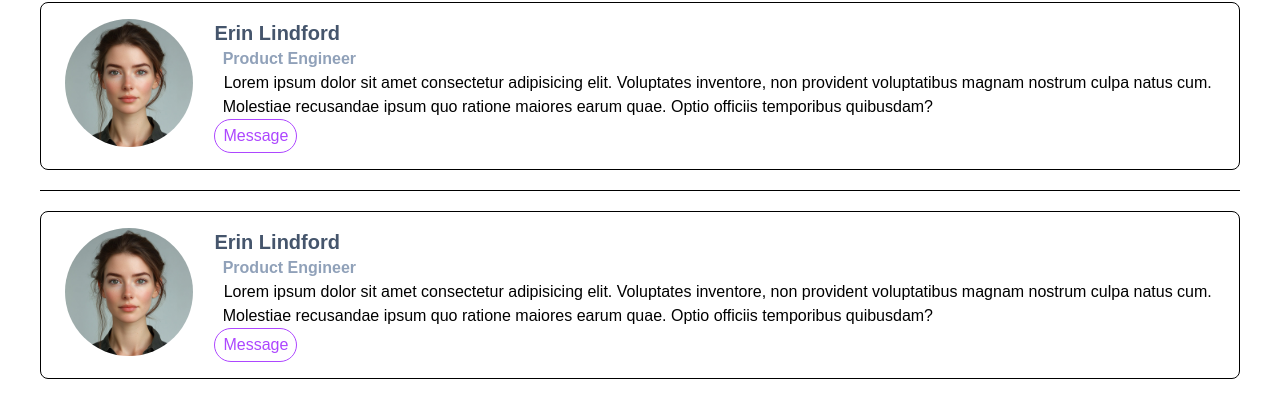
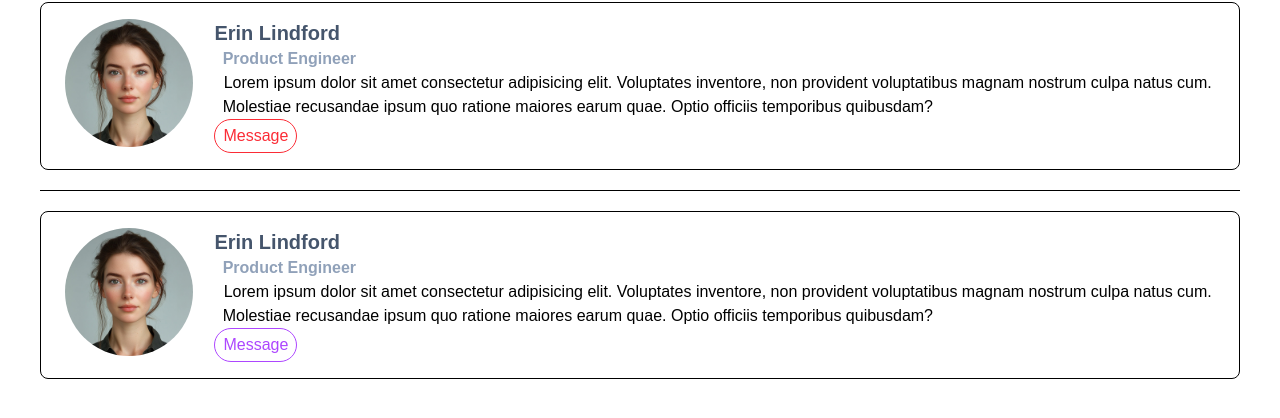
Before and after one commit to seulbinim/learn-tailwind-vite, a website built with Vite: page src/core/07-functions-directive.html in a window 1280 px wide. Shown: the part 138-556 px from the top of the page. Built offline with nearby package versions, Linux system fonts and the light colour scheme; a web font is replaced by a local one.

Commit message:
@layer - components

```diff
--- a/src/core/07-functions-directive.html
+++ b/src/core/07-functions-directive.html
@@ -20,7 +20,7 @@
         <p>Erin Lindford</p>
         <p>Product Engineer</p>
         <p>Lorem ipsum dolor sit amet consectetur adipisicing elit. Voluptates inventore, non provident voluptatibus magnam nostrum culpa natus cum. Molestiae recusandae ipsum quo ratione maiores earum quae. Optio officiis temporibus quibusdam?</p>
-        <button type="button">Message</button>
+        <button class="text-red-500" type="button">Message</button>
       </div>
     </div>
     <hr class="my-5" />
--- a/src/style.css
+++ b/src/style.css
@@ -16,6 +16,9 @@
 }
 
 /* @apply 디렉티브 */
+
+/* @layer 규칙을 사용하여 components 레이어에 포함*/
+@layer components {
   .card {
     @apply min-w-min border rounded-lg px-6 py-4;
 
@@ -35,3 +38,4 @@
       @apply border px-2 py-1 rounded-3xl text-purple-500;
     }
   }
+}
```
Lines whose indentation alone changed are shown as unchanged.
